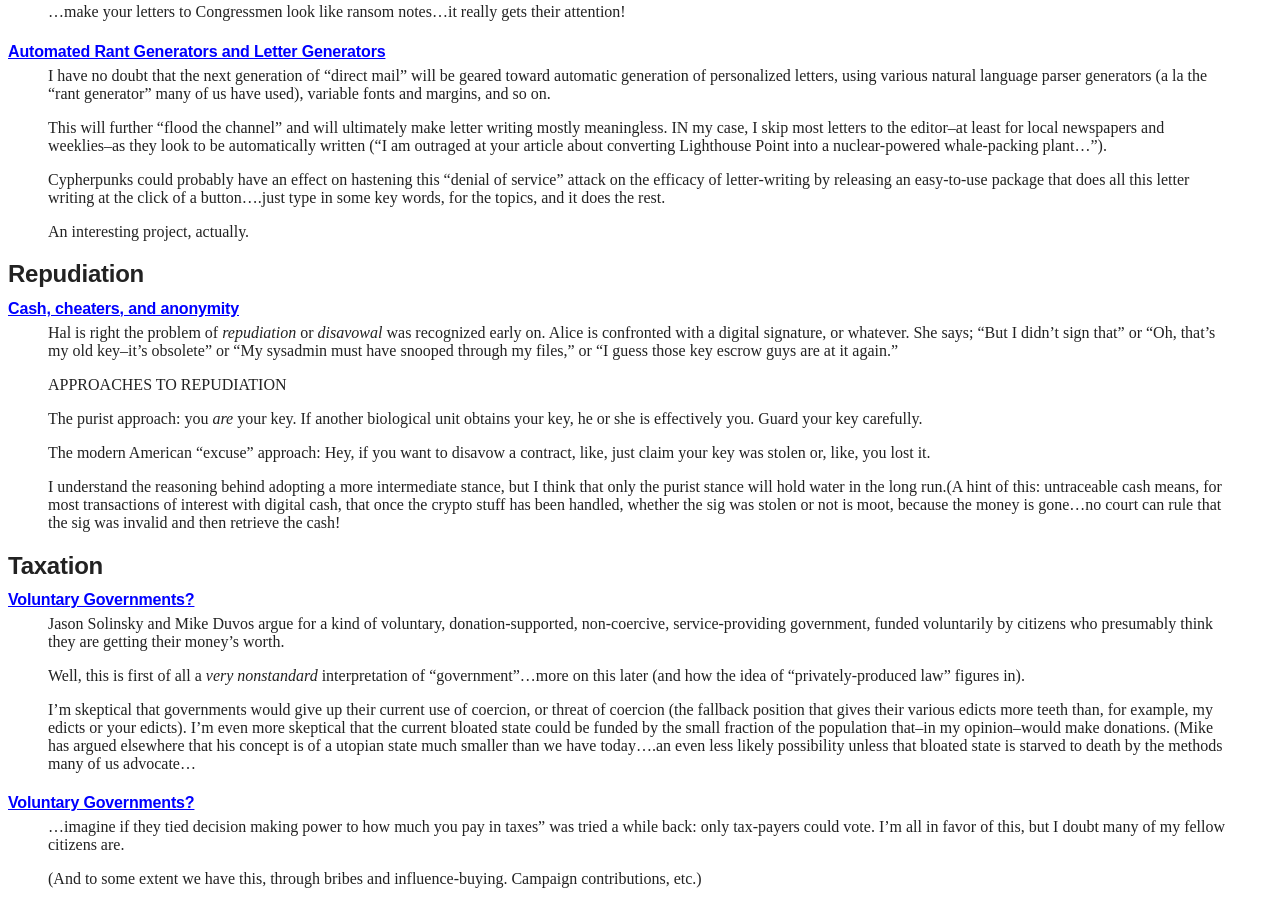
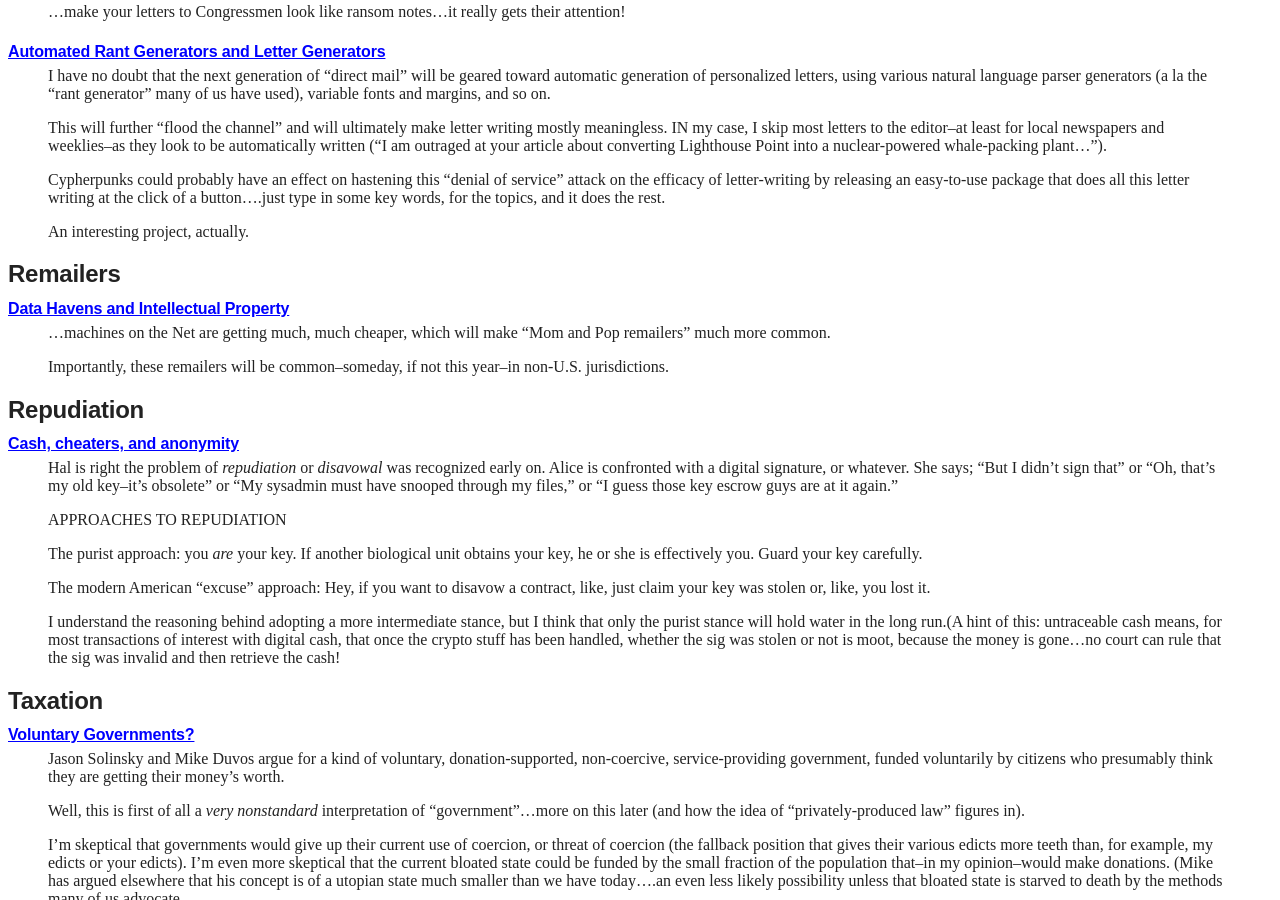
Before and after one commit to wakgill/deryk, a Jekyll site: the page built from tcm.md, in a window 1280 px wide and 900 px high, scrolled down 8647 px. Built offline with Jekyll 4.4.1, drawn with Linux system fonts in a browser that asks for light colours.

Commit message:
Update tcm.md

```diff
--- a/tcm.md
+++ b/tcm.md
@@ -657,6 +657,16 @@ rest.
 >
 >An interesting project, actually.
 
+## Remailers
+
+#### [Data Havens and Intellectual Property](http://mailing-list-archive.cryptoanarchy.wiki/archive/1995/07/2719da316f3f19465fb1a3ada09342fcfcf6227f0d2034e13950014f8649752e/)
+
+>...machines on the Net are getting much, much
+cheaper, which will make "Mom and Pop remailers" much more common.
+>
+>Importantly, these remailers will be common--someday, if not this year--in
+non-U.S. jurisdictions.
+
 ## Repudiation
 
 #### [Cash, cheaters, and anonymity](http://mailing-list-archive.cryptoanarchy.wiki/archive/1994/08/6e7fdd5762cb3100363962b5602e4cb0ad2d9717de2293ad5db67eeabac5d765)
```
